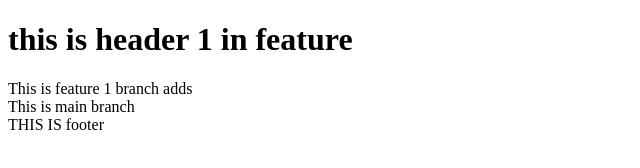
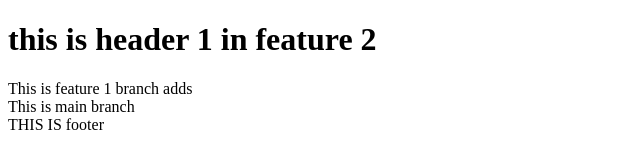
Before and after one commit to ChaudharyAkif/branch-partice-, a plain HTML site: page index.html in a window 1280 px wide. Shown: the full height of the page, 0-640 px from the left. Drawn offline with Linux system fonts and the light colour scheme.

Commit message:
working on this

```diff
--- a/index.html
+++ b/index.html
@@ -7,7 +7,7 @@
   </head>
   <body>
     <header>
-        <h1>this is header 1 in feature</h1>
+        <h1>this is header 1 in feature 2</h1>
     </header>
     <nav> This is feature 1 branch adds</nav>
     <main>This is main branch</main>
```
